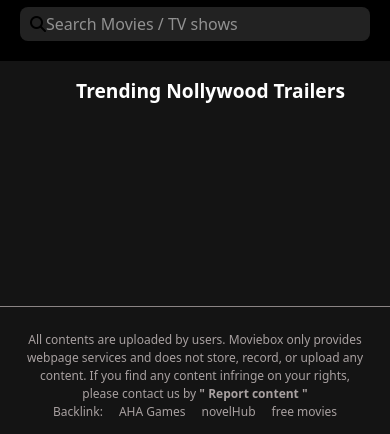
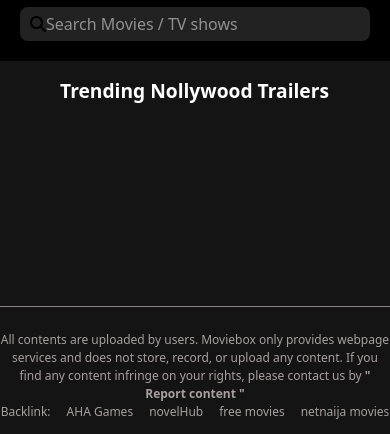
Before and after one commit to kingsley245/my-movie-app, a website built with Vite: page index.html in a window 390 px wide. Shown: the part 43-477 px from the top of the page. Built offline with nearby package versions, Linux system fonts and the light colour scheme; no server answers.

Commit message:
inittial commit

```diff
--- a/css/AfterSigninPage.css
+++ b/css/AfterSigninPage.css
@@ -6,6 +6,10 @@
   box-sizing: border-box;
 }
 
+html,
+body {
+  overflow-x: hidden;
+}
 body,
 html {
   background: var(--color-dark);
@@ -483,6 +487,20 @@ html {
   right: 0;
 }
 
+@media (max-width: 768px) {
+  .trending-section,
+  .after-side-card,
+  .scroll-wrapper,
+  .scroll-container {
+    margin-left: 0 !important;
+    padding-left: 0 !important;
+    padding-right: 0 !important;
+  }
+
+  .movie-card {
+    margin: 0 5px; /* small gap but no big space */
+  }
+}
 /* after-side-card footer section */
 .after-side-card {
   border-top: 1px solid rgb(139, 132, 132);
```
